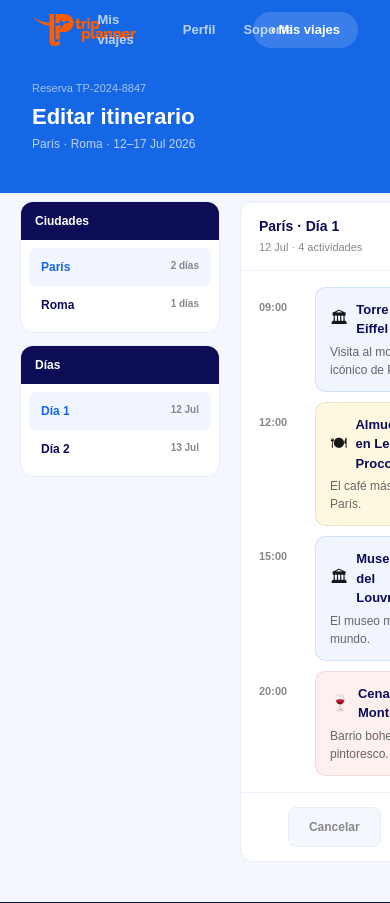
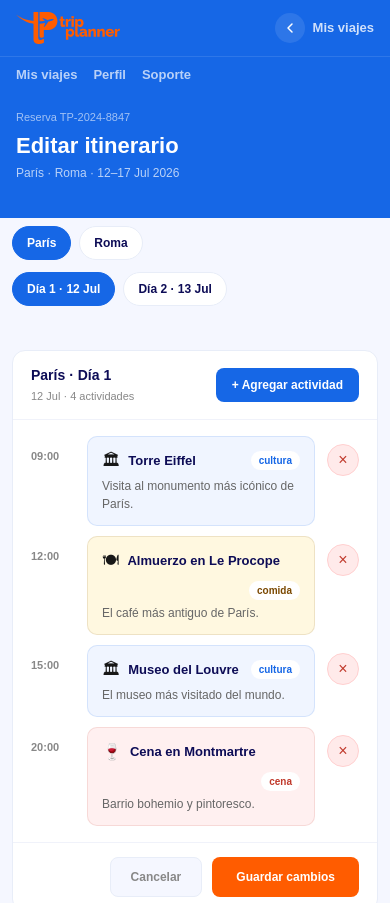
Before and after one commit to barreradionisio/trip-planner, a Next.js app: page /mis-viajes/itinerario in a window 390 px wide. Shown: the top 903 px of the page. Built offline with nearby package versions, Linux system fonts and the light colour scheme.

Commit message:
responsive mis-viajes itinerario CSS puro

```diff
--- a/app/mis-viajes/itinerario/page.tsx
+++ b/app/mis-viajes/itinerario/page.tsx
@@ -9,8 +9,7 @@ const actividadesIniciales = [
     ciudad: "París",
     dias: [
       {
-        dia: 1,
-        fecha: "12 Jul",
+        dia: 1, fecha: "12 Jul",
         actividades: [
           { id: 1, hora: "09:00", tipo: "cultura", titulo: "Torre Eiffel", desc: "Visita al monumento más icónico de París." },
           { id: 2, hora: "12:00", tipo: "comida", titulo: "Almuerzo en Le Procope", desc: "El café más antiguo de París." },
@@ -19,8 +18,7 @@ const actividadesIniciales = [
         ]
       },
       {
-        dia: 2,
-        fecha: "13 Jul",
+        dia: 2, fecha: "13 Jul",
         actividades: [
           { id: 5, hora: "10:00", tipo: "cultura", titulo: "Palacio de Versalles", desc: "El palacio real más impresionante de Europa." },
           { id: 6, hora: "15:00", tipo: "compras", titulo: "Champs-Élysées", desc: "La avenida más famosa del mundo." },
@@ -32,8 +30,7 @@ const actividadesIniciales = [
     ciudad: "Roma",
     dias: [
       {
-        dia: 1,
-        fecha: "15 Jul",
+        dia: 1, fecha: "15 Jul",
         actividades: [
           { id: 7, hora: "09:00", tipo: "cultura", titulo: "Coliseo Romano", desc: "El anfiteatro más grande del Imperio Romano." },
           { id: 8, hora: "12:00", tipo: "comida", titulo: "Almuerzo en Trastevere", desc: "El barrio más auténtico de Roma." },
@@ -53,14 +50,6 @@ const tipoColores: { [key: string]: { bg: string; color: string; emoji: string }
 };
 
 const tiposActividad = ["cultura", "comida", "cena", "compras", "ocio"];
-
-interface Actividad {
-  id: number;
-  hora: string;
-  tipo: string;
-  titulo: string;
-  desc: string;
-}
 
 export default function EditarItinerario() {
   const [itinerario, setItinerario] = useState(actividadesIniciales);
@@ -107,62 +96,141 @@ export default function EditarItinerario() {
   };
 
   return (
-    <div style={{ minHeight: "100vh", display: "flex", flexDirection: "column", fontFamily: "'Montserrat',sans-serif", background: "#f5f7ff" }}>
+    <>
+      <style>{`
+        * { box-sizing: border-box; }
+        .itin-wrap {
+          min-height: 100vh;
+          display: flex;
+          flex-direction: column;
+          font-family: 'Montserrat', sans-serif;
+          background: #f5f7ff;
+          width: 100%;
+          max-width: 100vw;
+          overflow-x: hidden;
+        }
+        .itin-nav {
+          background: #1667E6;
+          padding: 12px 32px;
+          display: flex;
+          align-items: center;
+          justify-content: space-between;
+          position: relative;
+        }
+        .itin-nav-center {
+          position: absolute;
+          left: 50%;
+          transform: translateX(-50%);
+          display: flex;
+          gap: 28px;
+          align-items: center;
+        }
+        .itin-nav-mobile { display: none; }
+        .itin-hero {
+          background: #1667E6;
+          padding: 20px 32px 40px;
+          margin-bottom: -20px;
+        }
+        .itin-body {
+          max-width: 900px;
+          margin: 0 auto;
+          padding: 0 20px 40px;
+          width: 100%;
+          display: grid;
+          grid-template-columns: 200px 1fr;
+          gap: 20px;
+        }
+        .itin-sidebar { padding-top: 28px; }
+        .itin-sidebar-mobile { display: none; }
+        .itin-content { padding-top: 28px; overflow: hidden; }
+        .itin-form-grid {
+          display: grid;
+          grid-template-columns: 1fr 1fr;
+          gap: 10px;
+          margin-bottom: 10px;
+        }
+        .itin-footer {
+          background: #0D0C56;
+          padding: 32px 32px;
+          display: flex;
+          align-items: center;
+          justify-content: space-between;
+          margin-top: auto;
+        }
+        .itin-footer-links { display: flex; gap: 24px; }
+
+        @media (max-width: 768px) {
+          .itin-nav { padding: 12px 16px; }
+          .itin-nav-center { display: none; }
+          .itin-nav-mobile { display: flex; background: #1667E6; padding: 8px 16px; gap: 16px; border-top: 1px solid rgba(255,255,255,0.1); }
+          .itin-hero { padding: 16px 16px 36px; }
+          .itin-body { grid-template-columns: 1fr; padding: 0 12px 24px; }
+          .itin-sidebar { display: none; }
+          .itin-sidebar-mobile { display: block; padding-top: 28px; }
+          .itin-content { padding-top: 12px; }
+          .itin-form-grid { grid-template-columns: 1fr; }
+          .itin-footer { flex-direction: column; gap: 16px; padding: 24px 16px; align-items: flex-start; }
+          .itin-footer-links { flex-direction: column; gap: 8px; }
+        }
+      `}</style>
+
+      <div className="itin-wrap">
 
         {/* NAV */}
-      <nav style={{ background: "#1667E6", padding: "12px 32px", display: "flex", alignItems: "center", justifyContent: "space-between", position: "relative" }}>
-        <Logo variant="naranja" />
-        <div style={{ position: "absolute", left: "50%", transform: "translateX(-50%)", display: "flex", gap: "28px", alignItems: "center" }}>
+        <nav className="itin-nav">
+          <Link href="/"><Logo variant="naranja" /></Link>
+          <div className="itin-nav-center">
             <Link href="/mis-viajes" style={{ fontSize: "13px", color: "rgba(255,255,255,0.7)", textDecoration: "none", fontWeight: "600" }}>Mis viajes</Link>
             <Link href="/perfil" style={{ fontSize: "13px", color: "rgba(255,255,255,0.7)", textDecoration: "none", fontWeight: "600" }}>Perfil</Link>
             <Link href="/soporte" style={{ fontSize: "13px", color: "rgba(255,255,255,0.7)", textDecoration: "none", fontWeight: "600" }}>Soporte</Link>
           </div>
-        <Link href="/mis-viajes" style={{ fontSize: "13px", background: "rgba(255,255,255,0.15)", color: "#fff", textDecoration: "none", fontWeight: "700", padding: "8px 18px", borderRadius: "50px" }}>‹ Mis viajes</Link>
+          <div style={{ display: "flex", alignItems: "center", gap: "8px" }}>
+            <button onClick={() => window.history.back()} style={{ background: "rgba(255,255,255,0.1)", border: "none", borderRadius: "50%", color: "#fff", cursor: "pointer", display: "flex", alignItems: "center", justifyContent: "center", width: "30px", height: "30px" }}>
+              <svg width="16" height="16" viewBox="0 0 24 24" fill="none" stroke="currentColor" strokeWidth="2.2" strokeLinecap="round" strokeLinejoin="round">
+                <polyline points="15 18 9 12 15 6"/>
+              </svg>
+            </button>
+            <Link href="/mis-viajes" style={{ fontSize: "13px", color: "rgba(255,255,255,0.8)", textDecoration: "none", fontWeight: "600" }}>Mis viajes</Link>
+          </div>
         </nav>
+        <div className="itin-nav-mobile">
+          <Link href="/mis-viajes" style={{ fontSize: "13px", color: "rgba(255,255,255,0.7)", textDecoration: "none", fontWeight: "600" }}>Mis viajes</Link>
+          <Link href="/perfil" style={{ fontSize: "13px", color: "rgba(255,255,255,0.7)", textDecoration: "none", fontWeight: "600" }}>Perfil</Link>
+          <Link href="/soporte" style={{ fontSize: "13px", color: "rgba(255,255,255,0.7)", textDecoration: "none", fontWeight: "600" }}>Soporte</Link>
+        </div>
 
-      {/* HEADER */}
-      <div style={{ background: "#1667E6", padding: "20px 32px 40px", marginBottom: "-20px" }}>
+        {/* HERO */}
+        <div className="itin-hero">
           <div style={{ fontSize: "11px", color: "rgba(255,255,255,0.6)", marginBottom: "4px" }}>Reserva TP-2024-8847</div>
           <h1 style={{ fontFamily: "sans-serif", fontWeight: "800", fontSize: "22px", color: "#fff", marginBottom: "2px" }}>Editar itinerario</h1>
           <p style={{ fontSize: "12px", color: "rgba(255,255,255,0.7)" }}>París · Roma · 12–17 Jul 2026</p>
         </div>
 
         {/* BODY */}
-      <div style={{ maxWidth: "900px", margin: "0 auto", padding: "0 20px 40px", width: "100%", display: "grid", gridTemplateColumns: "200px 1fr", gap: "20px" }}>
+        <div className="itin-body">
 
-        {/* SIDEBAR */}
-        <div style={{ paddingTop: "28px" }}>
-          {/* CIUDADES */}
+          {/* SIDEBAR DESKTOP */}
+          <div className="itin-sidebar">
             <div style={{ background: "#fff", borderRadius: "13px", border: "1.5px solid #e8edf8", overflow: "hidden", marginBottom: "12px" }}>
               <div style={{ padding: "10px 14px", background: "#0D0C56" }}>
                 <div style={{ fontFamily: "sans-serif", fontWeight: "800", fontSize: "12px", color: "#fff" }}>Ciudades</div>
               </div>
               <div style={{ padding: "8px" }}>
                 {itinerario.map(c => (
-                <button
-                  key={c.ciudad}
-                  onClick={() => { setCiudadActiva(c.ciudad); setDiaActivo(1); }}
-                  style={{ width: "100%", padding: "10px 12px", border: "none", borderRadius: "8px", background: ciudadActiva === c.ciudad ? "#f0f5ff" : "transparent", color: ciudadActiva === c.ciudad ? "#1667E6" : "#0D0C56", fontWeight: ciudadActiva === c.ciudad ? "700" : "600", fontSize: "12px", cursor: "pointer", textAlign: "left", display: "flex", justifyContent: "space-between" }}
-                >
+                  <button key={c.ciudad} onClick={() => { setCiudadActiva(c.ciudad); setDiaActivo(1); }} style={{ width: "100%", padding: "10px 12px", border: "none", borderRadius: "8px", background: ciudadActiva === c.ciudad ? "#f0f5ff" : "transparent", color: ciudadActiva === c.ciudad ? "#1667E6" : "#0D0C56", fontWeight: ciudadActiva === c.ciudad ? "700" : "600", fontSize: "12px", cursor: "pointer", textAlign: "left", display: "flex", justifyContent: "space-between", fontFamily: "Montserrat, sans-serif" }}>
                     {c.ciudad}
                     <span style={{ fontSize: "10px", color: "#888" }}>{c.dias.length} días</span>
                   </button>
                 ))}
               </div>
             </div>
-
-          {/* DÍAS */}
             <div style={{ background: "#fff", borderRadius: "13px", border: "1.5px solid #e8edf8", overflow: "hidden" }}>
               <div style={{ padding: "10px 14px", background: "#0D0C56" }}>
                 <div style={{ fontFamily: "sans-serif", fontWeight: "800", fontSize: "12px", color: "#fff" }}>Días</div>
               </div>
               <div style={{ padding: "8px" }}>
                 {ciudadData.dias.map(d => (
-                <button
-                  key={d.dia}
-                  onClick={() => setDiaActivo(d.dia)}
-                  style={{ width: "100%", padding: "10px 12px", border: "none", borderRadius: "8px", background: diaActivo === d.dia ? "#f0f5ff" : "transparent", color: diaActivo === d.dia ? "#1667E6" : "#0D0C56", fontWeight: diaActivo === d.dia ? "700" : "600", fontSize: "12px", cursor: "pointer", textAlign: "left", display: "flex", justifyContent: "space-between" }}
-                >
+                  <button key={d.dia} onClick={() => setDiaActivo(d.dia)} style={{ width: "100%", padding: "10px 12px", border: "none", borderRadius: "8px", background: diaActivo === d.dia ? "#f0f5ff" : "transparent", color: diaActivo === d.dia ? "#1667E6" : "#0D0C56", fontWeight: diaActivo === d.dia ? "700" : "600", fontSize: "12px", cursor: "pointer", textAlign: "left", display: "flex", justifyContent: "space-between", fontFamily: "Montserrat, sans-serif" }}>
                     <span>Día {d.dia}</span>
                     <span style={{ fontSize: "10px", color: "#888" }}>{d.fecha}</span>
                   </button>
@@ -171,26 +239,40 @@ export default function EditarItinerario() {
             </div>
           </div>
 
+          {/* SIDEBAR MÓVIL */}
+          <div className="itin-sidebar-mobile">
+            <div style={{ display: "flex", gap: "8px", marginBottom: "12px", overflowX: "auto" }}>
+              {itinerario.map(c => (
+                <button key={c.ciudad} onClick={() => { setCiudadActiva(c.ciudad); setDiaActivo(1); }} style={{ padding: "7px 14px", border: `1.5px solid ${ciudadActiva === c.ciudad ? "#1667E6" : "#e8edf8"}`, borderRadius: "50px", fontSize: "12px", fontWeight: "700", cursor: "pointer", background: ciudadActiva === c.ciudad ? "#1667E6" : "#fff", color: ciudadActiva === c.ciudad ? "#fff" : "#0D0C56", whiteSpace: "nowrap", fontFamily: "Montserrat, sans-serif" }}>
+                  {c.ciudad}
+                </button>
+              ))}
+            </div>
+            <div style={{ display: "flex", gap: "8px", marginBottom: "12px", overflowX: "auto" }}>
+              {ciudadData.dias.map(d => (
+                <button key={d.dia} onClick={() => setDiaActivo(d.dia)} style={{ padding: "7px 14px", border: `1.5px solid ${diaActivo === d.dia ? "#1667E6" : "#e8edf8"}`, borderRadius: "50px", fontSize: "12px", fontWeight: "700", cursor: "pointer", background: diaActivo === d.dia ? "#1667E6" : "#fff", color: diaActivo === d.dia ? "#fff" : "#0D0C56", whiteSpace: "nowrap", fontFamily: "Montserrat, sans-serif" }}>
+                  Día {d.dia} · {d.fecha}
+                </button>
+              ))}
+            </div>
+          </div>
+
           {/* CONTENIDO */}
-        <div style={{ paddingTop: "28px" }}>
+          <div className="itin-content">
             <div style={{ background: "#fff", borderRadius: "13px", border: "1.5px solid #e8edf8", overflow: "hidden" }}>
-            <div style={{ padding: "14px 18px", borderBottom: "1px solid #f0f2fa", display: "flex", justifyContent: "space-between", alignItems: "center" }}>
+              <div style={{ padding: "14px 18px", borderBottom: "1px solid #f0f2fa", display: "flex", justifyContent: "space-between", alignItems: "center", flexWrap: "wrap", gap: "10px" }}>
                 <div>
                   <div style={{ fontFamily: "sans-serif", fontWeight: "800", fontSize: "14px", color: "#0D0C56" }}>{ciudadActiva} · Día {diaActivo}</div>
                   <div style={{ fontSize: "11px", color: "#888", marginTop: "2px" }}>{diaData.fecha} · {diaData.actividades.length} actividades</div>
                 </div>
-              <button
-                onClick={() => setAgregando(!agregando)}
-                style={{ padding: "8px 16px", background: "#1667E6", color: "#fff", border: "none", borderRadius: "8px", fontSize: "12px", fontWeight: "700", cursor: "pointer" }}
-              >
+                <button onClick={() => setAgregando(!agregando)} style={{ padding: "8px 16px", background: "#1667E6", color: "#fff", border: "none", borderRadius: "8px", fontSize: "12px", fontWeight: "700", cursor: "pointer", fontFamily: "Montserrat, sans-serif" }}>
                   + Agregar actividad
                 </button>
               </div>
 
-            {/* FORMULARIO NUEVA ACTIVIDAD */}
               {agregando && (
                 <div style={{ padding: "14px 18px", background: "#f0f5ff", borderBottom: "1px solid #e0eaff" }}>
-                <div style={{ display: "grid", gridTemplateColumns: "1fr 1fr", gap: "10px", marginBottom: "10px" }}>
+                  <div className="itin-form-grid">
                     <div>
                       <div style={{ fontSize: "10px", fontWeight: "700", color: "#1667E6", textTransform: "uppercase", letterSpacing: "0.4px", marginBottom: "4px" }}>Hora</div>
                       <input type="time" value={nueva.hora} onChange={e => setNueva({ ...nueva, hora: e.target.value })} style={{ width: "100%", border: "1.5px solid #e0eaff", borderRadius: "8px", padding: "8px 10px", fontSize: "12px", outline: "none", boxSizing: "border-box" as const }} />
@@ -211,13 +293,12 @@ export default function EditarItinerario() {
                     <input value={nueva.desc} onChange={e => setNueva({ ...nueva, desc: e.target.value })} placeholder="Descripción breve" style={{ width: "100%", border: "1.5px solid #e0eaff", borderRadius: "8px", padding: "8px 10px", fontSize: "12px", outline: "none", boxSizing: "border-box" as const }} />
                   </div>
                   <div style={{ display: "flex", gap: "8px" }}>
-                  <button onClick={agregarActividad} style={{ padding: "8px 20px", background: "#FF5C00", color: "#fff", border: "none", borderRadius: "8px", fontSize: "12px", fontWeight: "700", cursor: "pointer" }}>Agregar</button>
-                  <button onClick={() => setAgregando(false)} style={{ padding: "8px 16px", background: "#fff", color: "#888", border: "1.5px solid #e8edf8", borderRadius: "8px", fontSize: "12px", fontWeight: "600", cursor: "pointer" }}>Cancelar</button>
+                    <button onClick={agregarActividad} style={{ padding: "8px 20px", background: "#FF5C00", color: "#fff", border: "none", borderRadius: "8px", fontSize: "12px", fontWeight: "700", cursor: "pointer", fontFamily: "Montserrat, sans-serif" }}>Agregar</button>
+                    <button onClick={() => setAgregando(false)} style={{ padding: "8px 16px", background: "#fff", color: "#888", border: "1.5px solid #e8edf8", borderRadius: "8px", fontSize: "12px", fontWeight: "600", cursor: "pointer", fontFamily: "Montserrat, sans-serif" }}>Cancelar</button>
                   </div>
                 </div>
               )}
 
-            {/* LISTA ACTIVIDADES */}
               <div style={{ padding: "16px 18px", display: "flex", flexDirection: "column", gap: "10px" }}>
                 {diaData.actividades.length === 0 ? (
                   <div style={{ textAlign: "center", padding: "32px 0", color: "#aaa", fontSize: "12px" }}>
@@ -230,17 +311,14 @@ export default function EditarItinerario() {
                       <div key={a.id} style={{ display: "flex", gap: "12px", alignItems: "flex-start" }}>
                         <div style={{ fontWeight: "700", fontSize: "11px", color: "#888", width: "44px", flexShrink: 0, paddingTop: "12px" }}>{a.hora}</div>
                         <div style={{ flex: 1, background: tipo.bg, borderRadius: "10px", padding: "12px 14px", border: `1px solid ${tipo.color}20` }}>
-                        <div style={{ display: "flex", alignItems: "center", gap: "8px", marginBottom: "4px" }}>
+                          <div style={{ display: "flex", alignItems: "center", gap: "8px", marginBottom: "4px", flexWrap: "wrap" }}>
                             <span style={{ fontSize: "16px" }}>{tipo.emoji}</span>
                             <span style={{ fontWeight: "800", fontSize: "13px", color: "#0D0C56" }}>{a.titulo}</span>
-                          <span style={{ fontSize: "10px", background: "#fff", color: tipo.color, padding: "2px 8px", borderRadius: "50px", fontWeight: "600", border: `1px solid ${tipo.color}30`, marginLeft: "auto" }}>{a.tipo}</span>
+                            <span style={{ fontSize: "10px", background: "#fff", color: tipo.color, padding: "2px 8px", borderRadius: "50px", fontWeight: "600", marginLeft: "auto" }}>{a.tipo}</span>
                           </div>
                           <div style={{ fontSize: "12px", color: "#666" }}>{a.desc}</div>
                         </div>
-                      <button
-                        onClick={() => eliminarActividad(a.id)}
-                        style={{ width: "32px", height: "32px", borderRadius: "50%", border: "1.5px solid #ffd0d0", background: "#ffeaea", color: "#c0392b", fontSize: "16px", cursor: "pointer", display: "flex", alignItems: "center", justifyContent: "center", flexShrink: 0, marginTop: "8px" }}
-                      >×</button>
+                        <button onClick={() => eliminarActividad(a.id)} style={{ width: "32px", height: "32px", borderRadius: "50%", border: "1.5px solid #ffd0d0", background: "#ffeaea", color: "#c0392b", fontSize: "16px", cursor: "pointer", display: "flex", alignItems: "center", justifyContent: "center", flexShrink: 0, marginTop: "8px" }}>×</button>
                       </div>
                     );
                   })
@@ -249,7 +327,7 @@ export default function EditarItinerario() {
 
               <div style={{ padding: "14px 18px", borderTop: "1px solid #f0f2fa", display: "flex", justifyContent: "flex-end", gap: "10px" }}>
                 <Link href="/mis-viajes" style={{ padding: "10px 20px", background: "#f5f7ff", color: "#888", border: "1.5px solid #e8edf8", borderRadius: "8px", fontSize: "12px", fontWeight: "700", textDecoration: "none" }}>Cancelar</Link>
-              <button onClick={guardar} style={{ padding: "10px 24px", background: guardado ? "#3ED5A9" : "#FF5C00", color: "#fff", border: "none", borderRadius: "8px", fontSize: "12px", fontWeight: "700", cursor: "pointer", transition: "background 0.3s" }}>
+                <button onClick={guardar} style={{ padding: "10px 24px", background: guardado ? "#3ED5A9" : "#FF5C00", color: "#fff", border: "none", borderRadius: "8px", fontSize: "12px", fontWeight: "700", cursor: "pointer", transition: "background 0.3s", fontFamily: "Montserrat, sans-serif" }}>
                   {guardado ? "✓ Guardado" : "Guardar cambios"}
                 </button>
               </div>
@@ -258,17 +336,18 @@ export default function EditarItinerario() {
         </div>
 
         {/* FOOTER */}
-      <footer style={{ background: "#0D0C56", padding: "32px 32px", display: "flex", alignItems: "center", justifyContent: "space-between", marginTop: "auto" }}>
+        <footer className="itin-footer">
           <div>
             <Logo variant="teal" />
-          <p style={{ fontSize: "12px", color: "rgba(255,255,255,0.4)", marginTop: "12px" }}>© 2026 Trip Planner · no-reply@tripplanner.mx</p>
+            <p style={{ fontSize: "12px", color: "rgba(255,255,255,0.4)", marginTop: "12px" }}>© 2026 Trip Planner · no-reply@tripplanner.com.mx</p>
           </div>
-        <div style={{ display: "flex", gap: "24px" }}>
+          <div className="itin-footer-links">
             <Link href="/soporte?tab=faq" style={{ fontSize: "13px", color: "rgba(255,255,255,0.7)", textDecoration: "none" }}>Centro de ayuda</Link>
             <Link href="/soporte?tab=chat" style={{ fontSize: "13px", color: "rgba(255,255,255,0.7)", textDecoration: "none" }}>Contacto</Link>
             <Link href="/privacidad" style={{ fontSize: "13px", color: "rgba(255,255,255,0.7)", textDecoration: "none" }}>Política de privacidad</Link>
           </div>
         </footer>
       </div>
+    </>
   );
 }
```
Lines whose indentation alone changed are shown as unchanged.
